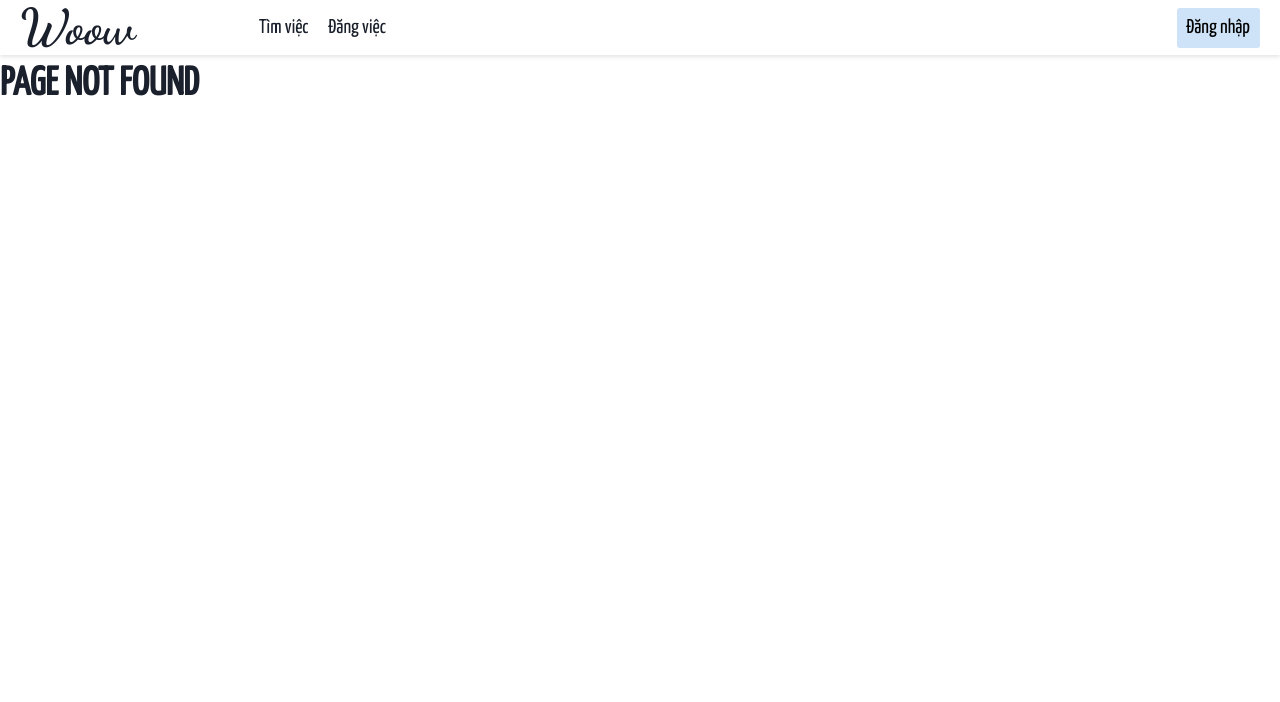
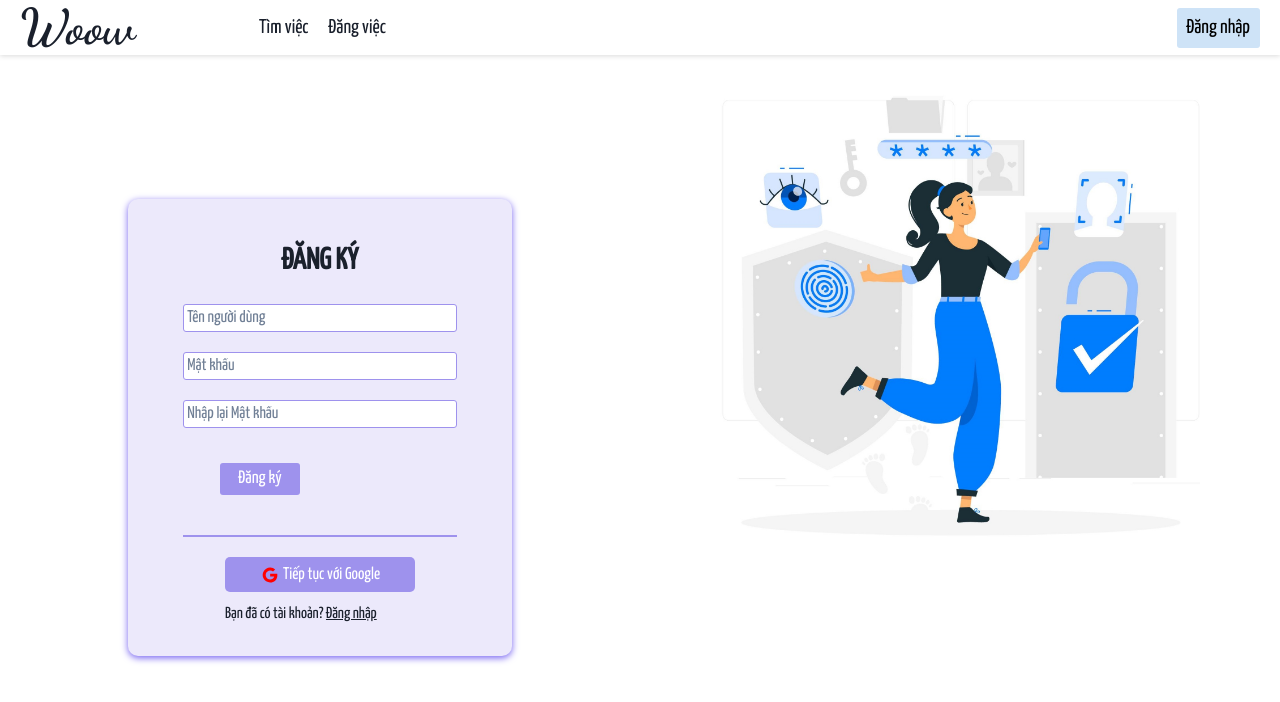
Before and after one commit to devet-git/woow_web, a React (Create React App) app: page /dang-ky in a window 1280 px wide. Before the commit this address had no page. Shown: the top 702 px of the page. Built offline with nearby package versions, Linux system fonts and the light colour scheme.

Commit message:
Fetch data from an API

```diff
--- a/src/App.js
+++ b/src/App.js
@@ -1,4 +1,5 @@
 import LoginPage from 'user/pages/Login/Login'
+import RegisterPage from 'user/pages/Register/Register'
 import HomePage from 'user/pages/Home/Home'
 import WorkPage from 'user/pages/Work/Work'
 import WorkPostingPage from 'user/pages/Work/Post/WorkPost'
@@ -19,6 +20,7 @@ function App() {
          <Route path='/' element={<UserLayout />} >
             <Route path='/tim-viec' element={<WorkPage />} />
             <Route path='/dang-viec' element={<WorkPostingPage />} />
+            <Route path='/dang-ky' element={<RegisterPage />} />
             <Route path='/dang-nhap' element={<LoginPage />} />
             <Route path='/tai-khoan' element={<AccountManagementPage />} />
             <Route path='*' element={<NotFoundPage />} />
--- /dev/null
+++ b/src/api/apiConfig.js
@@ -0,0 +1,15 @@
+import axios from 'axios'
+import localData from 'user/utils/localData'
+
+let accessToken = localData.get('accessToken')
+const api = axios.create({
+   baseURL: 'http://localhost:8000/api/v1',
+   headers: {
+      'Content-Type': 'application/json',
+      'Cache-Control': 'no-cache',
+      'Authorization': `Bearer${accessToken}`
+      // 'content-type': 'application/x-www-form-urlencoded'
+   }
+})
+
+export default api
--- /dev/null
+++ b/src/api/authApi.js
@@ -0,0 +1,22 @@
+import api from './apiConfig'
+
+const authApi = {
+   async signUp(data, callback) {
+      try {
+         let res = await api.post('/auth/sign-up', data)
+         return callback(res.data)
+      } catch (error) {
+         return callback(error.response.data)
+      }
+   },
+   async signIn(data, callback) {
+      try {
+         let res = await api.post('/auth/sign-in', data)
+         return callback(res.data)
+      } catch (error) {
+         return callback(error.response.data)
+      }
+   }
+}
+
+export default authApi
--- /dev/null
+++ b/src/api/workApi.js
@@ -0,0 +1,14 @@
+import api from './apiConfig'
+
+const workApi = {
+   async getAll(callback) {
+      try {
+         let resData = await api.get('/works')
+         return callback(resData.data)
+      }
+      catch (error) {
+         throw new Error(error)
+      }
+   }
+}
+export default workApi
--- a/src/user/pages/Login/Login.js
+++ b/src/user/pages/Login/Login.js
@@ -1,40 +1,47 @@
 import './Login.scss'
 import { AiOutlineGoogle } from 'react-icons/ai'
-import { GrFacebookOption } from 'react-icons/gr'
-// import { Link } from 'react-router-dom'
+// import { GrFacebookOption } from 'react-icons/gr'
+import { Link } from 'react-router-dom'
+import authApi from 'api/authApi'
+import localData from 'user/utils/localData'
+import { useEffect } from 'react'
 
 export default function LoginPage() {
+   const formSubmit = async (e) => {
+      e.preventDefault()
+      let { username, pw } = e.target.elements
+      let signInData = { username: username.value, pw: pw.value }
+      await authApi.signIn(signInData, res => {
+         res.success && localData.set('accessToken', res.data.accessToken)
+
+      })
+   }
+   useEffect(() => {
+      console.log(localData.get('accessToken'))
+
+   })
    return (
       <div className='login-page flex center'>
          <section className='left col flex center'>
             <main className='--card flex flex-col ver-center'>
                <h2>ĐĂNG NHẬP</h2>
-               <form className='--form flex flex-col ver-center' action=''>
+               <form className='--form flex flex-col ver-center' onSubmit={formSubmit}>
                   <div className='--input-wrapper'>
-                     {/* <label htmlFor="username">Username</label> */}
-                     <input type='text' id='username' placeholder='Tên đăng nhập' autoFocus />
+                     <input type='text' name='username' id='username' placeholder='Tên người dùng' autoFocus />
                   </div>
                   <div className='--input-wrapper'>
-                     {/* <label htmlFor="password">Mật khẩu</label> */}
-                     <input type='password' id='password' placeholder='Mật khẩu' />
+                     <input type='password' name='pw' id='password' placeholder='Mật khẩu' />
                   </div>
                   <div className='flex sp-between ver-center w-200'>
-                     <button
-                        className='submit-btn'
-                        onClick={(e) => {
-                           e.preventDefault()
-                        }}
-                     >
-                        Đăng nhập
-                     </button>
+                     <button type='submit' className='submit-btn'>Đăng nhập </button>
                      <a className='forgot-pw' href='#!'>Quên mật khẩu ?</a>
                   </div>
                </form>
                <hr />
                <footer>
                   <a href='#!' className='gg-login social-login' ><AiOutlineGoogle />Đăng nhập với Google</a>
-                  <a href='#!' className='fb-login social-login'> <GrFacebookOption />Đăng nhập với Facebook</a>
-                  <p>Bạn chưa có tài khoản? <a href='#!' style={{ textDecoration: 'underline' }}>Đăng ký ngay</a></p>
+                  {/* <a href='#!' className='fb-login social-login'> <GrFacebookOption />Đăng nhập với Facebook</a> */}
+                  <p>Bạn chưa có tài khoản? <Link to='/dang-ky' style={{ textDecoration: 'underline' }}>Đăng ký ngay</Link></p>
                </footer>
             </main>
          </section>
--- /dev/null
+++ b/src/user/pages/Register/Register.js
@@ -0,0 +1,56 @@
+import './Register.scss'
+import { AiOutlineGoogle } from 'react-icons/ai'
+// import { GrFacebookOption } from 'react-icons/gr'
+import { Link, Navigate } from 'react-router-dom'
+import authApi from 'api/authApi'
+import { useState } from 'react'
+
+export default function RegisterPage() {
+   let [willRedirect, setWillRedirect] = useState(false)
+   const formSubmit = (e) => {
+      e.preventDefault()
+      const { username, pw, repeatPw } = e.target.elements
+      let signUpData = { username: username.value, pw: pw.value, repeatPw: repeatPw.value }
+      authApi.signUp(signUpData, res => {
+         res.success && setWillRedirect(true)
+      })
+   }
+
+   return willRedirect ? <Navigate to='/dang-nhap' /> : (
+      <div className='login-page flex center'>
+         <section className='left col flex center'>
+            <main className='--card flex flex-col ver-center'>
+               <h2>ĐĂNG KÝ</h2>
+               <form className='--form flex flex-col ver-center' onSubmit={formSubmit}>
+                  <div className='--input-wrapper'>
+                     <input type='text' id='username' placeholder='Tên người dùng' autoFocus />
+                  </div>
+                  <div className='--input-wrapper'>
+                     <input type='password' name='pw' id='password' placeholder='Mật khẩu' />
+                  </div>
+                  <div className='--input-wrapper'>
+                     <input type='password' name='repeatPw' id='repeatPassword' placeholder='Nhập lại Mật khẩu' />
+                  </div>
+                  <div className='flex sp-between ver-center w-200'>
+                     <button
+                        type='submit'
+                        className='submit-btn'
+                     >
+                        Đăng ký
+                     </button>
+                  </div>
+               </form>
+               <hr />
+               <footer>
+                  <a href='#!' className='gg-login social-login' ><AiOutlineGoogle />Tiếp tục với Google</a>
+                  {/* <a href='#!' className='fb-login social-login'> <GrFacebookOption />Đăng nhập với Facebook</a> */}
+                  <p>Bạn đã có tài khoản? <Link to='/dang-nhap' style={{ textDecoration: 'underline' }}>Đăng nhập</Link></p>
+               </footer>
+            </main>
+         </section>
+         <section className='right col'>
+            <img className='login-image' src={require('assets/images/login.jpg')} alt="loginImage" />
+         </section>
+      </div>
+   )
+}
--- /dev/null
+++ b/src/user/pages/Register/Register.scss
@@ -0,0 +1,116 @@
+@import "assets/scss/vars";
+
+.login-page {
+   height: $maxHei;
+   .col {
+      flex: 0 0 50%;
+      height: 100%;
+      overflow: hidden;
+   }
+
+   .--card {
+      border-radius: 10px;
+      background-color: #ece9fb;
+      width: 60%;
+      padding: 30px 40px;
+      box-shadow: 0 2px 7px #7663f1;
+      h2 {
+         text-align: center;
+         margin: 10px;
+      }
+      .--form {
+         width: 100%;
+         display: flex;
+         flex-direction: column;
+         justify-content: center;
+         margin-bottom: 10px;
+         .--input-wrapper {
+            display: flex;
+            justify-content: center;
+            margin: 10px 0px;
+            width: 100%;
+            input {
+               border: 1px solid #9e92ed;
+               outline: none;
+               border-radius: 3px;
+               width: 90%;
+               min-width: 145px;
+               padding: 5px 3px;
+               color: #3721c4;
+               font-family: inherit;
+               font-size: 17px;
+            }
+         }
+         .forgot-pw {
+            text-decoration: underline;
+            font-size: 15px;
+         }
+         .submit-btn {
+            border: none;
+            background-color: #9e92ed;
+            padding: 7px 0;
+            width: 40%;
+            cursor: pointer;
+            margin: 25px 0px 15px 0px;
+            font-size: 18px;
+            color: white;
+            border-radius: 3px;
+            font-family: inherit;
+            &:hover {
+               transition: 0.1s;
+               box-shadow: 0 1px 3px #1b1b1e;
+            }
+         }
+      }
+      hr {
+         width: 90%;
+         border: 0.25px solid #9e92ed;
+         min-width: 190px;
+         margin: 15px 0px 10px 0px;
+      }
+      .social-login {
+         display: flex;
+         justify-content: center;
+         align-items: center;
+         width: 90%;
+         min-width: 190px;
+         background-color: #9e92ed;
+         margin: 10px 0px;
+         padding: 5px 0;
+         border-radius: 5px;
+         color: white;
+         font-size: 17px;
+         &:hover {
+            transition: 0.1s;
+            box-shadow: 0 1px 3px #1b1b1e;
+         }
+         svg {
+            font-size: 20px;
+            margin-right: 3px;
+         }
+         &.gg-login {
+            svg {
+               color: red;
+            }
+         }
+         &.fb-login {
+            svg {
+               color: blue;
+            }
+         }
+      }
+      p {
+         font-size: 16px;
+         margin-top: 10px;
+      }
+   }
+
+   .right {
+      text-align: center;
+      padding-top: 3%;
+      .login-image {
+         width: 75%;
+         object-fit: cover;
+      }
+   }
+}
--- a/src/user/pages/Work/Work.js
+++ b/src/user/pages/Work/Work.js
@@ -9,10 +9,8 @@ import { BsCalendar2Date } from 'react-icons/bs'
 import { Link } from 'react-router-dom'
 import { IconButton, Tooltip } from '@chakra-ui/react'
 import Loading from 'user/components/Loading/Loading'
-import localData from 'user/utils/localData'
-// import fetchApi from 'user/utils/fetchData'
-import axios from 'axios'
-
+// import localData from 'user/utils/localData'
+import workApi from 'api/workApi'
 
 export default function WorkPage() {
    const [works, setWorks] = useState([])
@@ -54,30 +52,15 @@ export default function WorkPage() {
       )
    }
 
-
    useEffect(() => {
-      // if (localData.get('works')) {
-      //    // setWorks(localData.get('works'))
-      //    localData.remove('works')
-      // } else {
-      // setIsLoading(true)
-      console.log('duma')
-      axios.get('http://localhost:8000/api/v1/works')
-         .then(response => {
-            console.log(response)
-            setWorks(response.data.data)
-            // setIsLoading(false)
-            // localData.set('works', response.data)
+      const fdt = async () => {
+         // setIsLoading(true)
+         await workApi.getAll(res => {
+            setWorks(res.data)
+            setIsLoading(false)
          })
-         .catch((error) => {
-            console.log(error)
-         })
-      // }
-      // fetchApi('/works', (response) => {
-      //    setWorks(response.data)
-      //    setIsLoading(false)
-      //    localData.set('works', response.data)
-      // })
+      }
+      fdt()
    }, [])
 
    useEffect(() => {
```
Also changed, not shown: src/user/utils/fetchData.js (deleted, +0 -11 lines).
